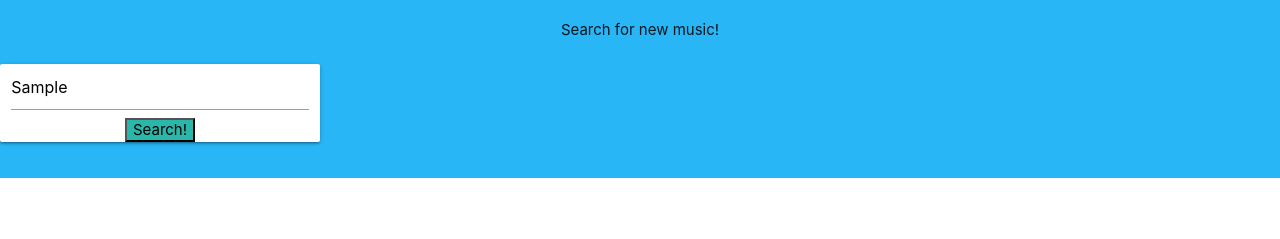
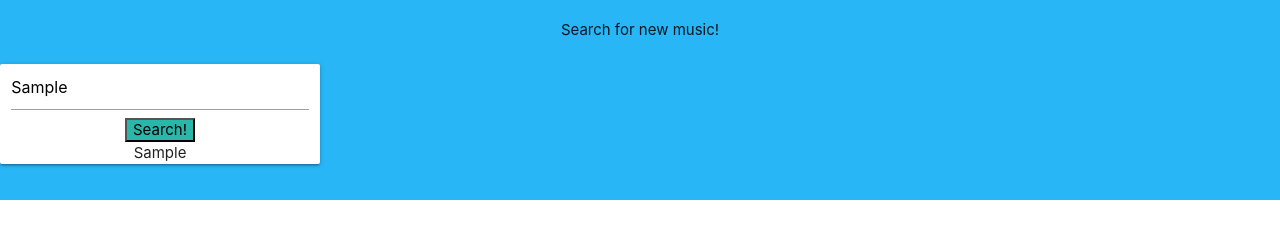
Before and after one commit to hazel-jimenez/MuMa, a plain HTML site: page index.html in a window 1280 px wide. Both pictures are taken after typing "Sample" into the empty fields and a click on the button "Search!". Shown: the part 117-356 px from the top of the page. Drawn offline with nearby package versions, Linux system fonts and the light colour scheme; no server answers.

Commit message:
added past search buttons

```diff
--- a/assets/script.js
+++ b/assets/script.js
@@ -2,6 +2,7 @@ var srchBtnEL = document.getElementById("srch-btn");
 var searchInputEl = document.getElementById("search-input");
 var artistBlockEl = document.querySelector("#artist-block");
 var newsBlockEl = document.querySelector("#news-block");
+var pastSearchEl = document.querySelector("#past-search-btn")
 
 // Api function that calls the news
 function musicNewsApi() {
@@ -46,8 +47,8 @@ function musicNewsApi() {
 
 
 //API function calling spotify information for search bar
-function spotifyApi() {
-var artistName= searchInputEl.value.trim()
+function spotifyApi(artistName) {
+//var artistName= searchInputEl.value.trim()
 console.log(artistName);
 
 	const secretKey = 'mumaKeySpotify' //Enter a unique string for each fetch that usees a different set of keys
@@ -99,13 +100,13 @@ displayArtistBlock(data);
 //MuMa button function to search Artist
 var formSubmitHandler = function(event){
     event.preventDefault();
-    var artistSearch= searchInputEl.value.trim()
+    var artistName= searchInputEl.value.trim()
     ;
-    localStorage.setItem("artistSearch",artistSearch);
-
-console.log(artistSearch)
-    if(artistSearch){
-        spotifyApi();
+    localStorage.setItem("artistName",artistName);
+    pastSearchBtn()
+console.log(artistName)
+    if(artistName){
+        spotifyApi(artistName);
 
      }
      else{
@@ -170,9 +171,24 @@ function displayNewsBlock(news){
     newsBlockEl.appendChild(newsSource);
 }
 
+
 musicNewsApi()
 
+function pastSearchBtn(){
+    var pastSearch= document.createElement("div");
 
+    var pastArtist= localStorage.getItem("artistName");
+
+    var pastBtn = document.createElement("btn");
+    pastBtn.classlist="past-button"
+    pastBtn.textContent= pastArtist;
+
+    pastSearch.addEventListener("click", function(){spotifyApi(pastArtist)});
+
+    pastSearch.appendChild(pastBtn);
+    pastSearchEl.appendChild(pastSearch);
+
+}
 
 
 
--- a/index.html
+++ b/index.html
@@ -27,10 +27,13 @@
 
 
     <section class="row">
-      <form id="muma-search" class="card col s12 m3">
+      <div class="card col s12 m3">
+      <form id="muma-search" >
         <input type="text" id="search-input" />
         <button type="submit" id="srch-btn">Search!</button>
       </form>
+      <div id="past-search-btn"></div>
+      </div>
     </section>
 
     <section class="row">
```
